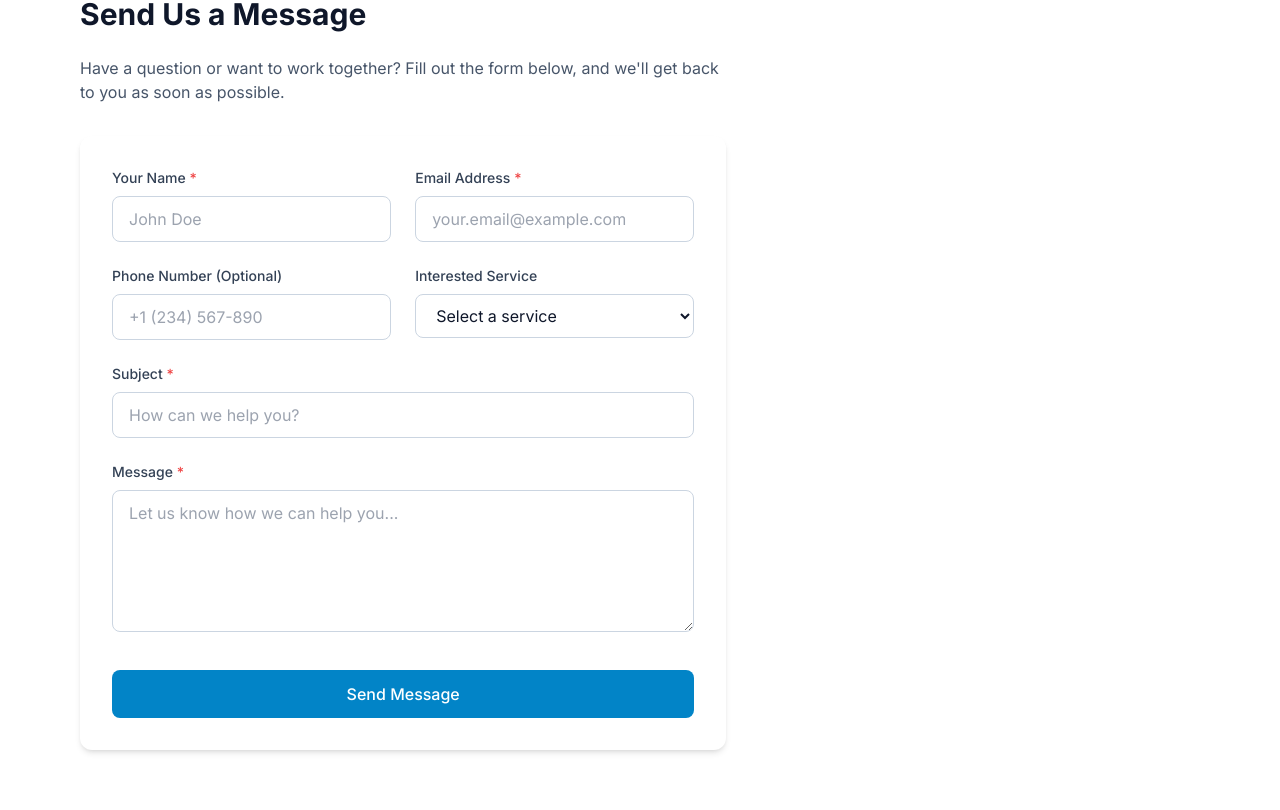
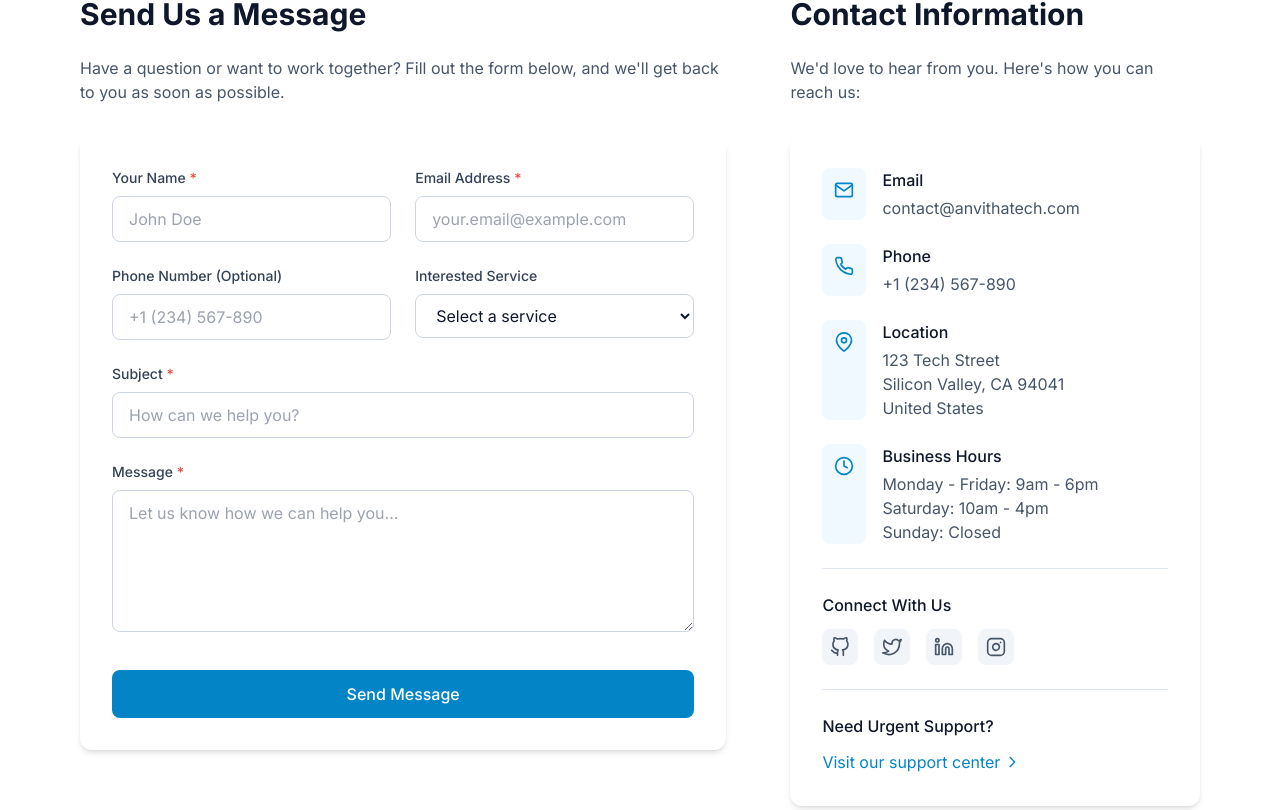
Before and after one commit to shitaanshus27/anvitha-tech-new, a Next.js app: page /contact in a window 1280 px wide. Shown: the part 730-1540 px from the top of the page. Built offline with nearby package versions, Linux system fonts and the light colour scheme.

Commit message:
Add contact-info component

```diff
--- /dev/null
+++ b/components/pages/contact/contact-info.tsx
@@ -0,0 +1,196 @@
+"use client";
+
+import { useRef } from "react";
+import { motion, useInView } from "framer-motion";
+import { cn } from "@/lib/utils";
+import { FiMail, FiPhone, FiMapPin, FiClock, FiGithub, FiTwitter, FiLinkedin, FiInstagram } from "react-icons/fi";
+
+interface ContactInfoItem {
+  icon: React.ComponentType;
+  title: string;
+  content: React.ReactNode;
+  delay: number;
+}
+
+interface SocialLink {
+  icon: React.ComponentType;
+  href: string;
+  label: string;
+}
+
+const contactInfoItems: ContactInfoItem[] = [
+  {
+    icon: FiMail,
+    title: "Email",
+    content: (
+      <a
+        href="mailto:contact@anvithatech.com"
+        className="hover:text-primary-600 dark:hover:text-primary-400 transition-colors"
+      >
+        contact@anvithatech.com
+      </a>
+    ),
+    delay: 0.1,
+  },
+  {
+    icon: FiPhone,
+    title: "Phone",
+    content: (
+      <a
+        href="tel:+1234567890"
+        className="hover:text-primary-600 dark:hover:text-primary-400 transition-colors"
+      >
+        +1 (234) 567-890
+      </a>
+    ),
+    delay: 0.2,
+  },
+  {
+    icon: FiMapPin,
+    title: "Location",
+    content: (
+      <div>
+        <p>123 Tech Street</p>
+        <p>Silicon Valley, CA 94041</p>
+        <p>United States</p>
+      </div>
+    ),
+    delay: 0.3,
+  },
+  {
+    icon: FiClock,
+    title: "Business Hours",
+    content: (
+      <div>
+        <p>Monday - Friday: 9am - 6pm</p>
+        <p>Saturday: 10am - 4pm</p>
+        <p>Sunday: Closed</p>
+      </div>
+    ),
+    delay: 0.4,
+  },
+];
+
+const socialLinks: SocialLink[] = [
+  { icon: FiGithub, href: "https://github.com/anvitha-tech", label: "GitHub" },
+  { icon: FiTwitter, href: "https://twitter.com/anvitha_tech", label: "Twitter" },
+  { icon: FiLinkedin, href: "https://linkedin.com/company/anvitha-tech", label: "LinkedIn" },
+  { icon: FiInstagram, href: "https://instagram.com/anvitha_tech", label: "Instagram" },
+];
+
+export default function ContactInfo() {
+  const ref = useRef<HTMLDivElement>(null);
+  const isInView = useInView(ref, { once: false, amount: 0.3 });
+
+  return (
+    <div
+      ref={ref}
+      className={cn(
+        "transition-opacity duration-700",
+        isInView ? "opacity-100" : "opacity-0"
+      )}
+    >
+      <motion.div
+        initial={{ opacity: 0, y: 20 }}
+        animate={isInView ? { opacity: 1, y: 0 } : { opacity: 0, y: 20 }}
+        transition={{ duration: 0.5 }}
+      >
+        <h2 className="text-2xl md:text-3xl font-bold text-slate-900 dark:text-white mb-6">
+          Contact Information
+        </h2>
+
+        <p className="text-slate-600 dark:text-slate-400 mb-8">
+          We'd love to hear from you. Here's how you can reach us:
+        </p>
+      </motion.div>
+
+      <div className="bg-white dark:bg-slate-800 rounded-xl p-6 md:p-8 shadow-md space-y-6">
+        {contactInfoItems.map((item, index) => {
+          const Icon = item.icon;
+
+          return (
+            <motion.div
+              key={item.title}
+              initial={{ opacity: 0, y: 20 }}
+              animate={isInView ? { opacity: 1, y: 0 } : { opacity: 0, y: 20 }}
+              transition={{ duration: 0.5, delay: item.delay }}
+              className="flex space-x-4"
+            >
+              <div className="p-3 bg-primary-50 dark:bg-primary-900/30 text-primary-600 dark:text-primary-400 rounded-lg flex-shrink-0">
+                <Icon size={20} />
+              </div>
+              <div>
+                <h3 className="font-medium text-slate-900 dark:text-white mb-1">
+                  {item.title}
+                </h3>
+                <div className="text-slate-600 dark:text-slate-400">
+                  {item.content}
+                </div>
+              </div>
+            </motion.div>
+          );
+        })}
+
+        <motion.div
+          initial={{ opacity: 0, y: 20 }}
+          animate={isInView ? { opacity: 1, y: 0 } : { opacity: 0, y: 20 }}
+          transition={{ duration: 0.5, delay: 0.5 }}
+          className="pt-6 border-t border-slate-200 dark:border-slate-700"
+        >
+          <h3 className="font-medium text-slate-900 dark:text-white mb-3">
+            Connect With Us
+          </h3>
+          <div className="flex space-x-4">
+            {socialLinks.map((link) => {
+              const Icon = link.icon;
+
+              return (
+                <a
+                  key={link.label}
+                  href={link.href}
+                  target="_blank"
+                  rel="noopener noreferrer"
+                  className="p-2 bg-slate-100 dark:bg-slate-700 text-slate-600 dark:text-slate-400 rounded-lg hover:text-primary-600 dark:hover:text-primary-400 transition-colors"
+                  aria-label={link.label}
+                >
+                  <Icon size={20} />
+                </a>
+              );
+            })}
+          </div>
+        </motion.div>
+
+        <motion.div
+          initial={{ opacity: 0, y: 20 }}
+          animate={isInView ? { opacity: 1, y: 0 } : { opacity: 0, y: 20 }}
+          transition={{ duration: 0.5, delay: 0.6 }}
+          className="pt-6 border-t border-slate-200 dark:border-slate-700"
+        >
+          <h3 className="font-medium text-slate-900 dark:text-white mb-3">
+            Need Urgent Support?
+          </h3>
+          <a
+            href="/support"
+            className="inline-flex items-center text-primary-600 dark:text-primary-400 hover:underline"
+          >
+            Visit our support center
+            <svg
+              className="ml-1 w-4 h-4"
+              fill="none"
+              stroke="currentColor"
+              viewBox="0 0 24 24"
+              xmlns="http://www.w3.org/2000/svg"
+            >
+              <path
+                strokeLinecap="round"
+                strokeLinejoin="round"
+                strokeWidth={2}
+                d="M9 5l7 7-7 7"
+              />
+            </svg>
+          </a>
+        </motion.div>
+      </div>
+    </div>
+  );
+}
```
